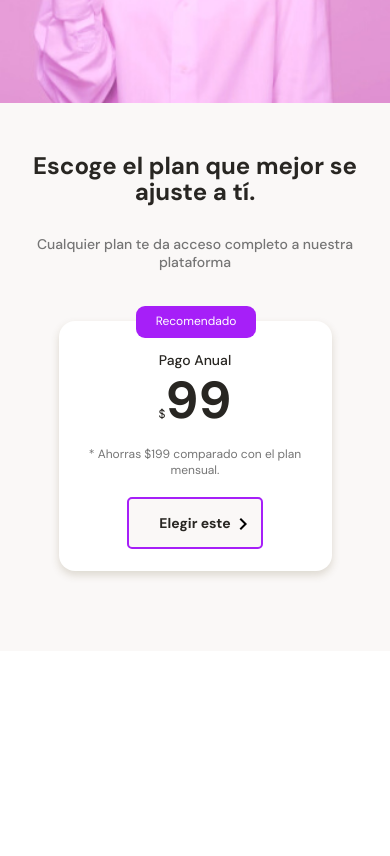
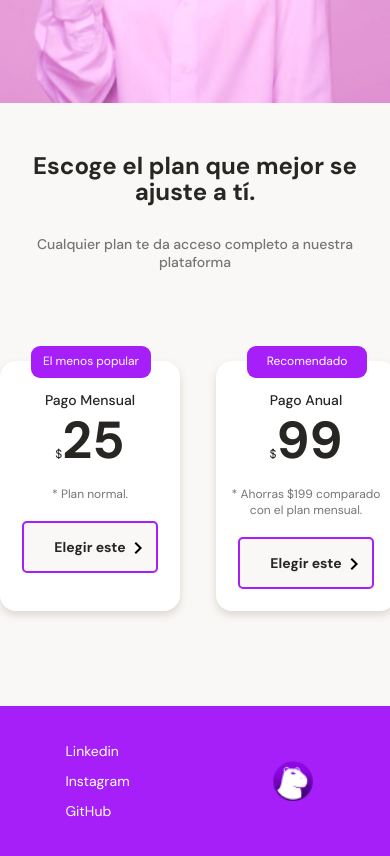
Before and after one commit to carballo98/Capybit, a plain HTML site: page index.html in a window 390 px wide. Shown: the part 2647-3503 px from the top of the page. Before the commit the page ends 3298 px from the top, so only its background shows below. Drawn offline with Linux system fonts and the light colour scheme.

Commit message:
se agrega footer al proyecto mobile first

```diff
--- a/css/styles.css
+++ b/css/styles.css
@@ -384,10 +384,20 @@ main {
   line-height: 1.8rem;
   color: #757575;
 }
+/* cartas de precios + scroll*/
+.plans-container--slider {
+  display: flex;
+  gap: 36px;
+  height: 315px;
+  overflow-x: scroll;
+  overscroll-behavior-x: contain;
+  scroll-snap-type: x proximity;
+}
 .plans-container--card {
   position: relative;
+  scroll-snap-align: center;
   width: 70%;
-  min-width: 230px;
+  min-width: 180px;
   max-width: 300px;
   height: 250px;
   margin: 50px auto 0px;
@@ -456,3 +466,37 @@ main {
   top: 13px;
   background-image: url("/myAssets/icons/mdi_keyboard_arrow-right.png");
 }
+footer {
+  display: flex;
+  width: 100%;
+  height: 150px;
+  background-color: var(--solid-purple);
+}
+footer section {
+  display: flex;
+  justify-content: center;
+  align-items: center;
+  width: 50%;
+}
+footer .left ul {
+  font-size: 1.4rem;
+  font-weight: 500px;
+  line-height: 1.8rem;
+  list-style: none;
+}
+footer .left li {
+  margin: 12px 0;
+}
+.left a {
+  text-decoration: none;
+  color: var(--white);
+}
+.logo--footer {
+  position: relative;
+  background-repeat: no-repeat;
+  background-position: center;
+  background-size: cover;
+  width: 40px;
+  height: 42px;
+  background-image: url("/myAssets/icons/capybara-icon.png");
+}
--- a/index.html
+++ b/index.html
@@ -118,19 +118,51 @@
         </div>
         <section class="plans-container--slider">
           <article class="plans-container--card">
-            <p class="recommended">Recomendado</p>
+            <p class="recommended">El menos popular</p>
             <div class="plan-info-container">
-              <h3 class="plan-card--title">Pago Anual</h3>
-              <p class="plan-card--price"><span>$</span>99</p>
+              <h3 class="plan-card--title">Pago Mensual</h3>
+              <p class="plan-card--price"><span>$</span>25</p>
               <p class="plan-card--saving">
-                * Ahorras $199 comparado con el plan mensual.
+                * Plan normal.
               </p>
               <a class="plan-card--ca" href="#">Elegir este<span></span></a>
             </div>
           </article>
-        </section>
+        <article class="plans-container--card">
+          <p class="recommended">Recomendado</p>
+          <div class="plan-info-container">
+            <h3 class="plan-card--title">Pago Anual</h3>
+            <p class="plan-card--price"><span>$</span>99</p>
+            <p class="plan-card--saving">
+              * Ahorras $199 comparado con el plan mensual.
+            </p>
+            <a class="plan-card--ca" href="#">Elegir este<span></span></a>
+          </div>
+        </article>
+        <article class="plans-container--card">
+          <p class="recommended">VIP</p>
+          <div class="plan-info-container">
+            <h3 class="plan-card--title">Pago VIP</h3>
+            <p class="plan-card--price"><span>$</span>300</p>
+            <p class="plan-card--saving">
+              * Acceso total para siempre.
+            </p>
+            <a class="plan-card--ca" href="#">Elegir este<span></span></a>
+          </div>
+        </article>
       </section>
     </main>
-    <footer></footer>
+    <footer>
+      <section class="left">
+      <ul>
+        <li><a href="#">Linkedin</a></li>
+        <li><a href="#">Instagram</a></li>
+        <li><a href="#">GitHub</a></li>
+      </ul>
+      </section>
+      <section class="img-right">
+        <span class="logo--footer"></span>
+      </section>
+    </footer>
   </body>
 </html>
```
